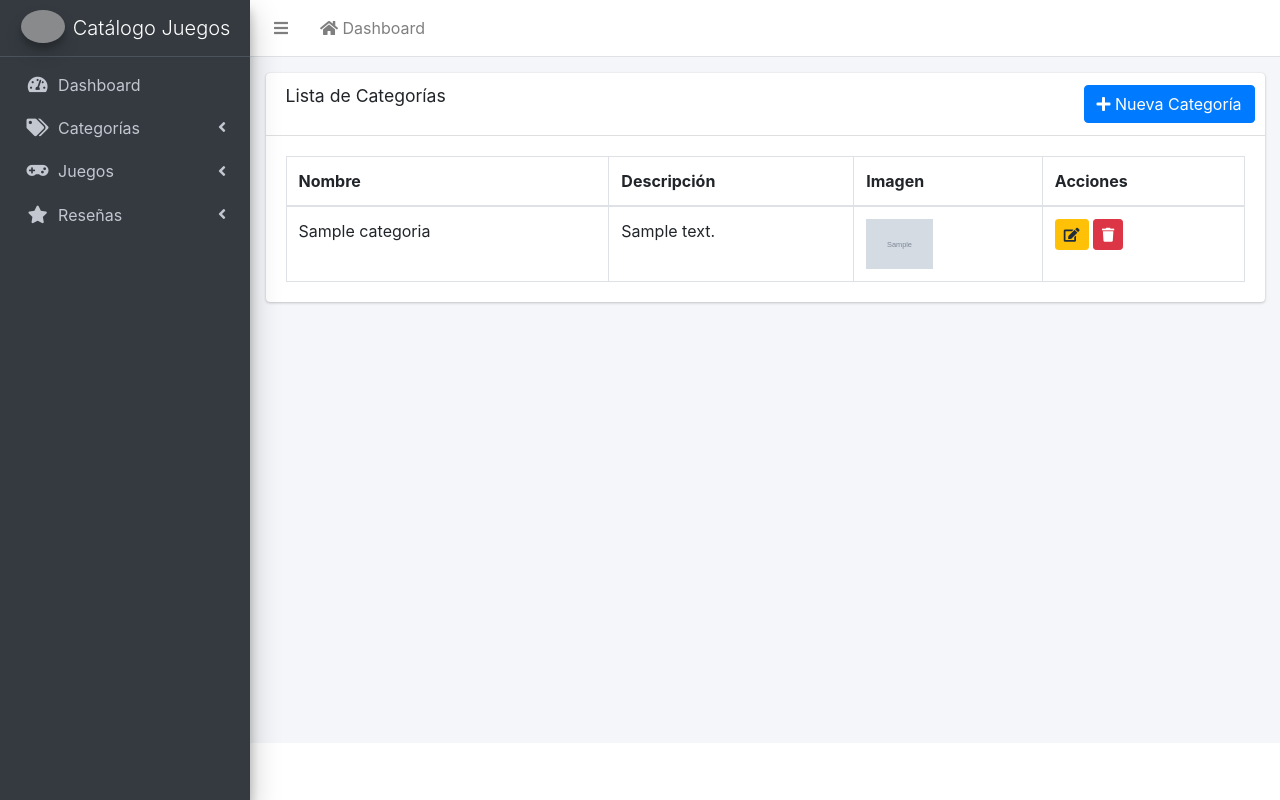
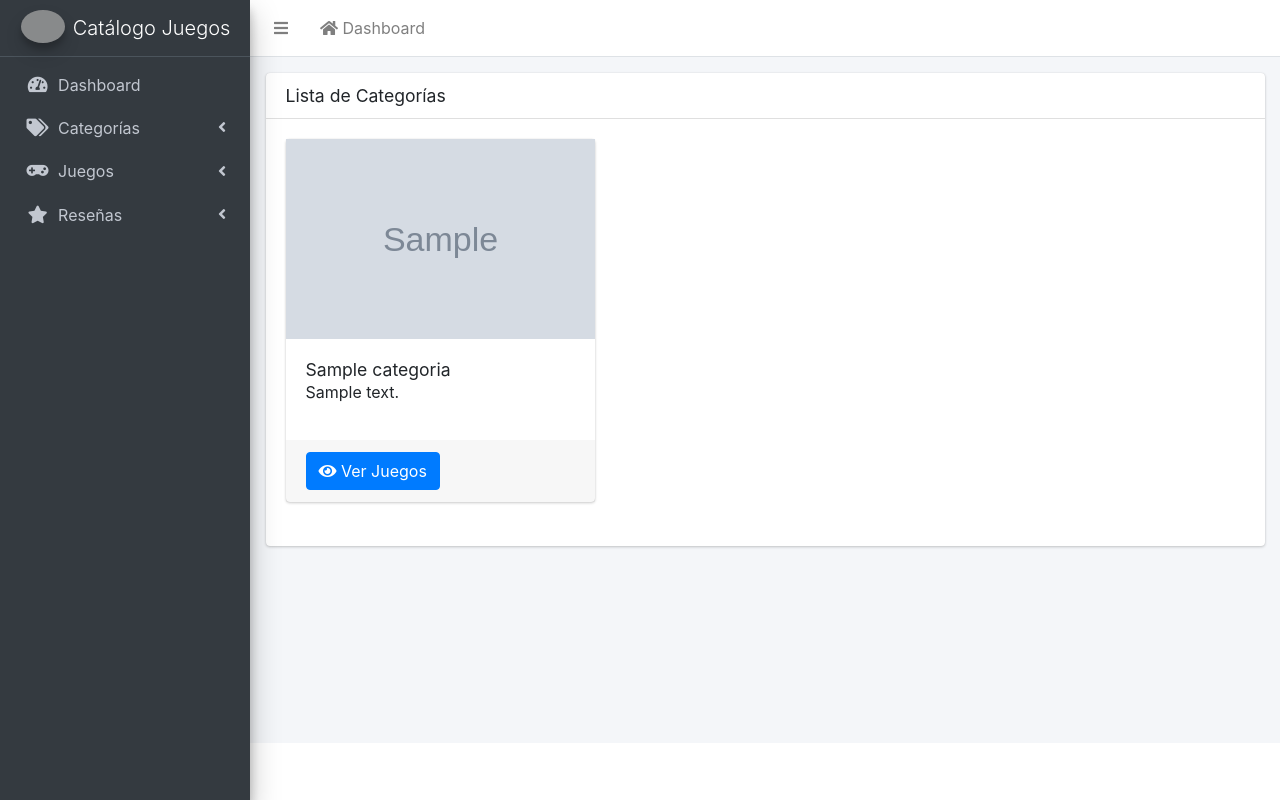
Before and after one commit to Nassican/catalogo_juegos, a Django app: page /categorias/ in a window 1280 px wide. Run offline with Django 5.2, Linux system fonts and the light colour scheme; tables that the repository leaves empty hold one stand-in row (values such as "Sample post"); grey boxes marked "Sample" are stand-in pictures; some libraries are stand-ins or nearby versions; grey boxes are pictures that could not be loaded.

Commit message:
Refactor categoria/detail.html and categoria/lista.html templates

```diff
--- a/juegos/templates/juegos/categoria/lista.html
+++ b/juegos/templates/juegos/categoria/lista.html
@@ -1,62 +1,57 @@
-{% extends 'juegos/base.html' %} {% block title %}Categorías{% endblock %}
-{%block header %}Categorías{% endblock %} {% block content %}
+{% extends 'juegos/base.html' %}
+{% block title %}Categorías{% endblock %}
+{% block header %}Categorías{% endblock %}
+
+{% block content %}
 <div class="card">
     <div class="card-header">
         <h3 class="card-title">Lista de Categorías</h3>
+        {% if user.is_admin_role %}
         <div class="card-tools">
             <a href="{% url 'juegos:categoria_create' %}" class="btn btn-primary">
                 <i class="fas fa-plus"></i> Nueva Categoría
             </a>
         </div>
+        {% endif %}
     </div>
     <div class="card-body">
-    <table class="table table-bordered">
-      <thead>
-        <tr>
-          <th>Nombre</th>
-          <th>Descripción</th>
-          <th>Imagen</th>
-          <th>Acciones</th>
-        </tr>
-      </thead>
-      <tbody>
+        <div class="row">
             {% for categoria in categorias %}
-        <tr>
-          <td>{{ categoria.nombre }}</td>
-          <td>{{ categoria.descripcion|truncatewords:30 }}</td>
-          <td>
+            <div class="col-md-4 mb-4">
+                <div class="card h-100">
                     {% if categoria.imagen %}
-            <img
-              src="{{ categoria.imagen.url }}"
-              alt="{{ categoria.nombre }}"
-              style="max-height: 50px"
-            />
+                    <img src="{{ categoria.imagen.url }}" class="card-img-top" alt="{{ categoria.nombre }}"
+                         style="height: 200px; object-fit: cover;">
                     {% endif %}
-          </td>
-          <td>
-            <a
-              href="{% url 'juegos:categoria_update' categoria.pk %}"
-              class="btn btn-sm btn-warning"
-            >
+                    <div class="card-body">
+                        <h5 class="card-title">{{ categoria.nombre }}</h5>
+                        <p class="card-text">{{ categoria.descripcion|truncatewords:30 }}</p>
+                    </div>
+                    <div class="card-footer">
+                        <div class="d-flex justify-content-between align-items-center">
+                            <a href="{% url 'juegos:categoria_detail' categoria.pk %}" class="btn btn-primary">
+                                <i class="fas fa-eye"></i> Ver Juegos
+                            </a>
+                            {% if user.is_admin_role %}
+                            <div>
+                                <a href="{% url 'juegos:categoria_update' categoria.pk %}" class="btn btn-warning">
                                     <i class="fas fa-edit"></i>
                                 </a>
-            <a
-              href="{% url 'juegos:categoria_delete' categoria.pk %}"
-              class="btn btn-sm btn-danger"
-            >
+                                <a href="{% url 'juegos:categoria_delete' categoria.pk %}" class="btn btn-danger">
                                     <i class="fas fa-trash"></i>
                                 </a>
-          </td>
-        </tr>
+                            </div>
+                            {% endif %}
+                        </div>
+                    </div>
+                </div>
+            </div>
             {% empty %}
-        <tr>
-          <td colspan="4" class="text-center">
-            No hay categorías registradas.
-          </td>
-        </tr>
+            <div class="col-12">
+                <p class="text-center text-muted">No hay categorías registradas.</p>
+            </div>
             {% endfor %}
-      </tbody>
-    </table>
+        </div>
     </div>
 </div>
 {% endblock %}
--- a/juegos/urls.py
+++ b/juegos/urls.py
@@ -18,6 +18,7 @@ urlpatterns = [
 
     # URLs para Categorías
     path('categorias/', views.categoria_list, name='categoria_list'),
+    path('categorias/<int:pk>/', views.categoria_detail, name='categoria_detail'),
     path('categorias/crear/', views.categoria_create, name='categoria_create'),
     path('categorias/editar/<int:pk>/',
          views.categoria_update, name='categoria_update'),
--- a/juegos/views.py
+++ b/juegos/views.py
@@ -65,6 +65,16 @@ def dashboard(request):
 def categoria_list(request):
     categorias = Categoria.objects.all()
     return render(request, 'juegos/categoria/lista.html', {'categorias': categorias})
+
+def categoria_detail(request, pk):
+    categoria = get_object_or_404(Categoria, pk=pk)
+    juegos = Juego.objects.filter(categorias=categoria)  # Cambiado de categoria a categorias
+    context = {
+        'categoria': categoria,
+        'juegos': juegos,
+        'total_juegos': juegos.count()  # Añadido total_juegos
+    }
+    return render(request, 'juegos/categoria/detalle.html', context)
 
 
 @admin_required
```
Also changed, not shown: juegos/templates/juegos/categoria/detalle.html (added, +71 -0 lines). Lines whose indentation alone changed are shown as unchanged.
